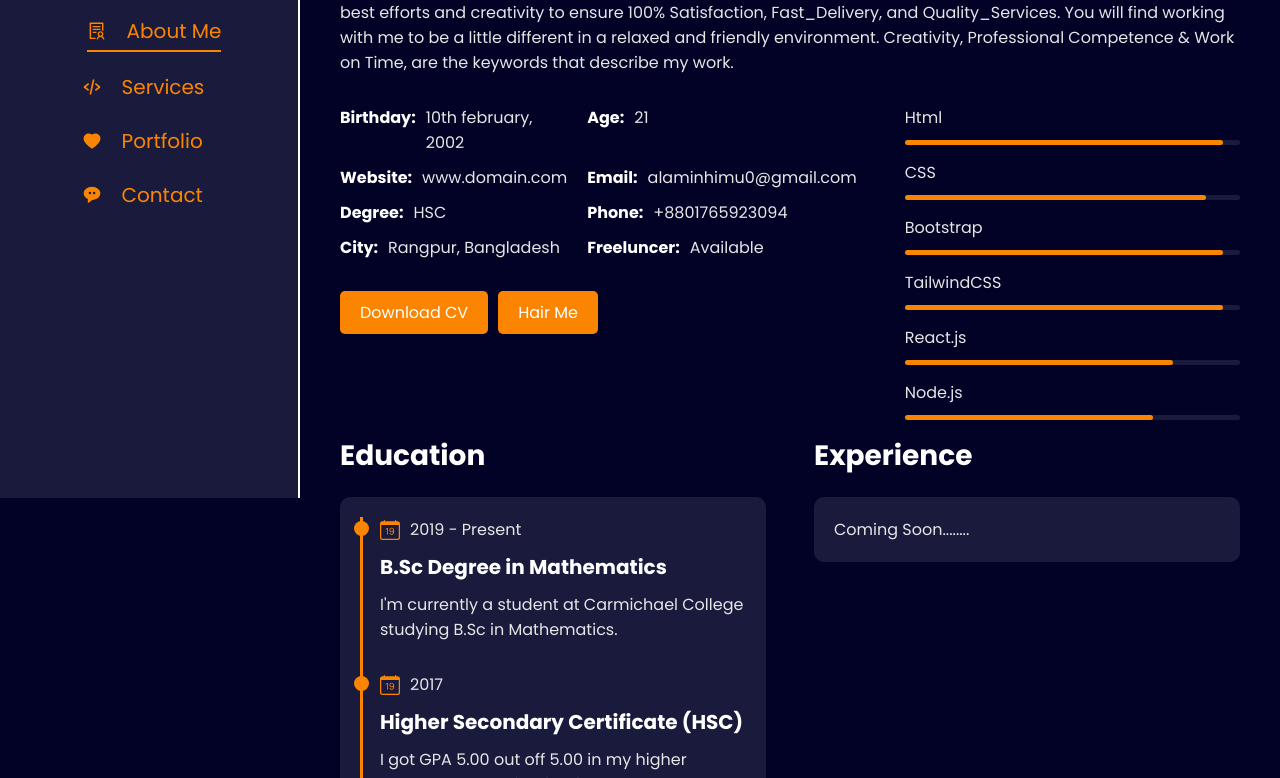
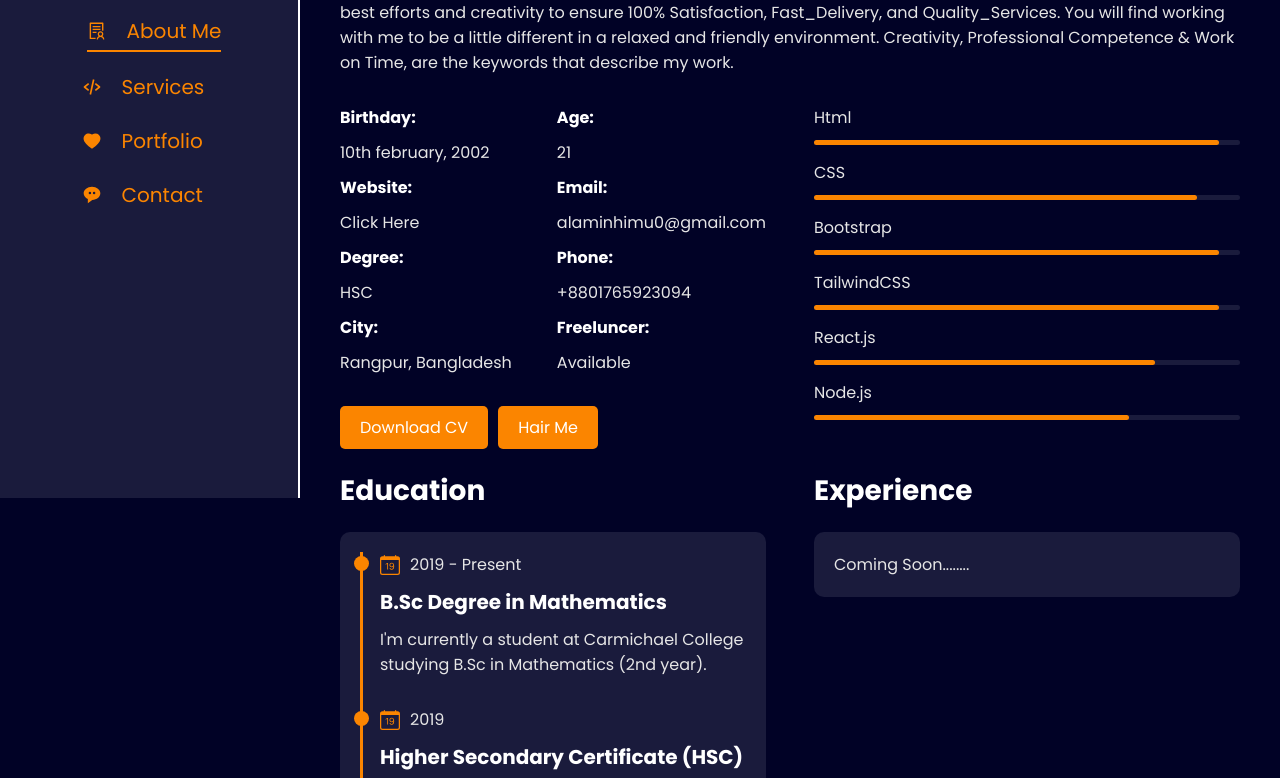
Before and after one commit to alamin360am/portfolio-client, a React (Vite) app: page /about in a window 1280 px wide. Shown: the part 302-1080 px from the top of the page. Built offline with nearby package versions, Linux system fonts and the light colour scheme.

Commit message:
about section responsive problem solve

```diff
--- a/src/Pages/About/About.jsx
+++ b/src/Pages/About/About.jsx
@@ -35,7 +35,7 @@ const About = () => {
             <div className="info-box">
               <p className="info-title">Website:</p>
               <p className="info">
-                <a href="#">www.domain.com</a>
+                <a href="https://alamin-portfolio.web.app/">Click Here</a>
               </p>
             </div>
             <div className="info-box">
@@ -126,13 +126,13 @@ const About = () => {
               </h4>
               <p className="description">
                 I&apos;m currently a student at Carmichael College studying B.Sc
-                in Mathematics.
+                in Mathematics (2nd year).
               </p>
             </div>
             <div className="details-box">
               <div className="year">
                 <BsCalendarDate className="icon"></BsCalendarDate>
-                <p>2017</p>
+                <p>2019</p>
               </div>
               <h4 className="tertiary-heading margin-bottom-sm">
                 Higher Secondary Certificate (HSC)
--- a/src/Pages/About/about.css
+++ b/src/Pages/About/about.css
@@ -1,3 +1,7 @@
+.information {
+    margin-bottom: 3rem;
+}
+
 .information.grid--2--col {
     grid-template-columns: 3fr 2fr;
 }
@@ -8,11 +12,9 @@
     margin-bottom: 4rem;
 }
 
-.data
-
 .info-box {
     display: flex;
-    /* align-items: center; */
+    flex-direction: column;
     gap: 1rem;
 }
 
@@ -98,3 +100,9 @@
     font-size: 2rem;
     color: var(--Theme-color);
 }
+
+@media screen and (max-width: 768px) {
+    .info-box {
+        flex-direction: row;
+    }
+}
```
